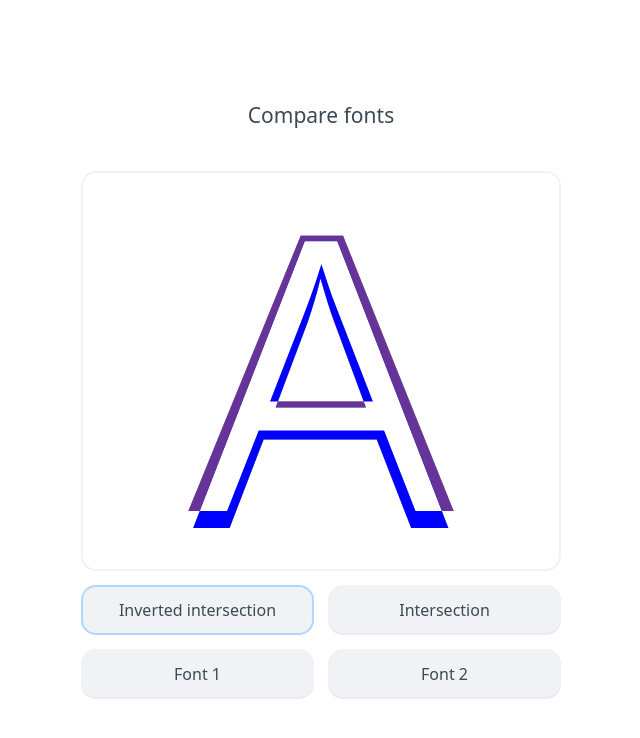
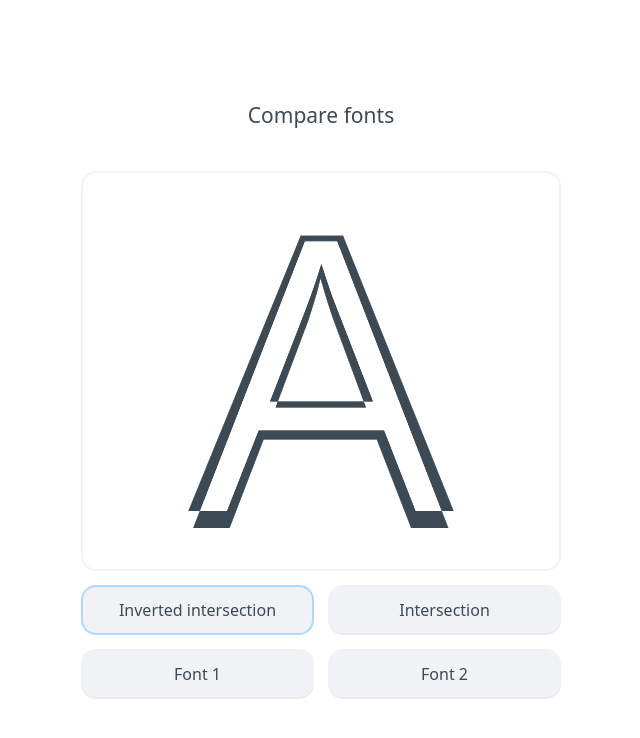
Before and after one commit to benhatsor/fontcompare, a plain HTML site: page index.html in a window 1280 px wide. Shown: the whole page, without its empty margins (319-959 px from the left). Drawn offline with Linux system fonts and the light colour scheme.

Commit message:
Update index.html

```diff
--- a/index.html
+++ b/index.html
@@ -48,8 +48,8 @@
       </div>
 
       <div class="sub-view lighten" style="filter: invert(1);">
-        <div class="sub-view font1" style="color: rebeccapurple;">A</div>
-        <div class="sub-view font2" style="color: blue;">A</div>
+        <div class="sub-view font1">A</div>
+        <div class="sub-view font2">A</div>
       </div>
 
       <div class="sub-view intersection" style="mix-blend-mode: darken;">
```
